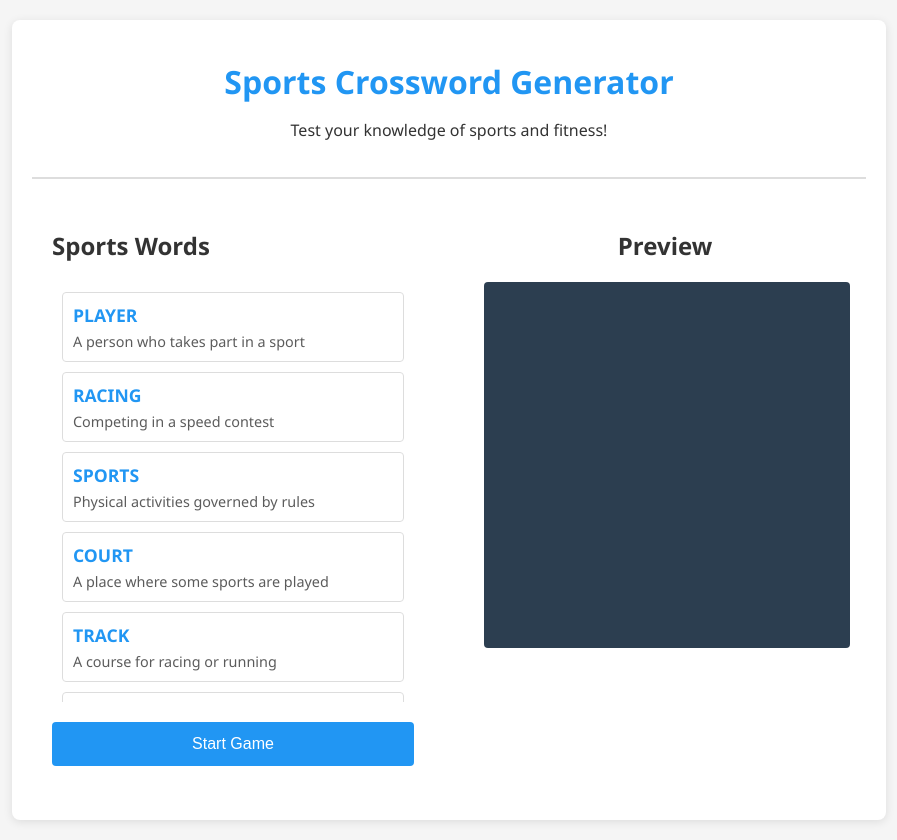
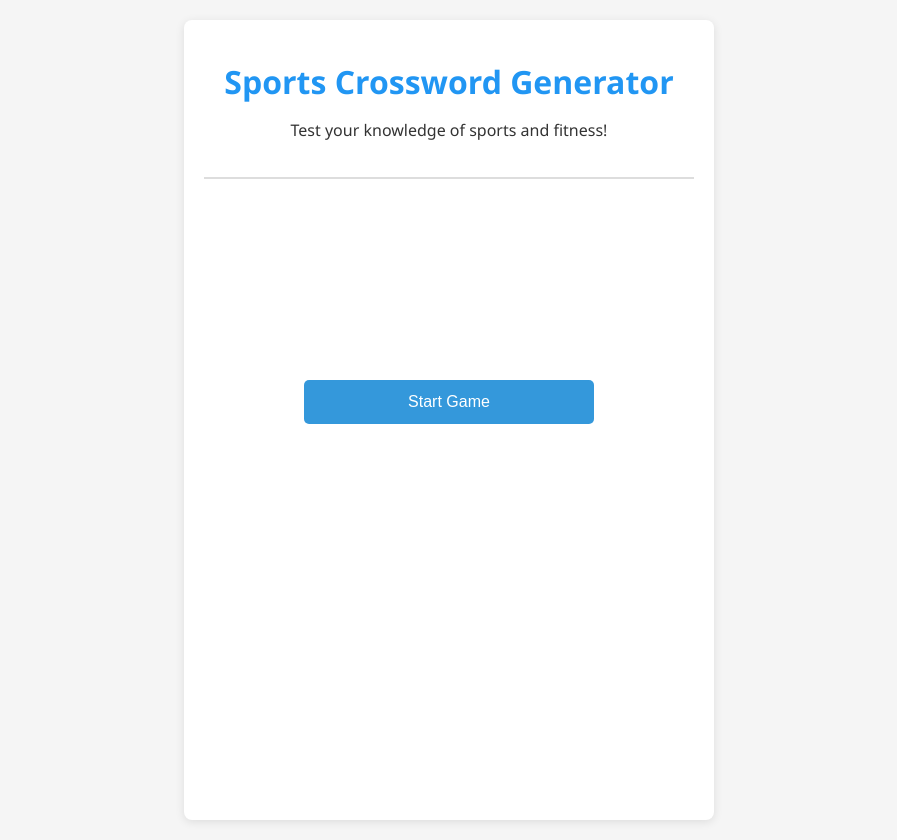
Before and after one commit to FeynmanXie/crossword-puzzle, a plain HTML site: page index.html in a window 1280 px wide. Shown: the whole page, without its empty margins (191-1088 px from the left). Drawn offline with Linux system fonts and the light colour scheme.

Commit message:
feat: simplify main interface

```diff
--- a/index.html
+++ b/index.html
@@ -17,21 +17,10 @@
         </header>
 
         <div class="main-content">
-            <!-- 左侧单词选择区域 -->
-            <div class="word-selection">
-                <h2>Sports Words</h2>
-                <div class="word-list">
-                    <!-- 单词列表将通过JS动态生成 -->
-                </div>
+            <div class="game-controls">
                 <button id="generate-button" class="button primary" onclick="generatePuzzle()">
                     Start Game
                 </button>
-            </div>
-
-            <!-- 右侧预览区域 -->
-            <div class="preview-section">
-                <h2>Preview</h2>
-                <div id="preview-grid" class="preview-grid"></div>
             </div>
         </div>
     </div>
@@ -40,32 +29,17 @@
         import { sportsWords } from './js/sports_words.js';
         import { PuzzleGenerator } from './js/PuzzleGenerator.js';
 
-        // 初始化时显示单词列表
-        window.onload = function() {
-            displayWordList();
-        };
-
-        // 显示单词列表
-        function displayWordList() {
-            const wordList = document.querySelector('.word-list');
-            sportsWords.forEach(word => {
-                const wordItem = document.createElement('div');
-                wordItem.className = 'word-item';
-                wordItem.innerHTML = `
-                    <span class="word-text">${word.text}</span>
-                    <span class="word-hint">${word.hint}</span>
-                `;
-                wordList.appendChild(wordItem);
-            });
-        }
-
-        // 生成填字游戏
         window.generatePuzzle = function() {
             const generator = new PuzzleGenerator();
             try {
-                const result = generator.generatePuzzle(sportsWords);
-                const data = encodeURIComponent(JSON.stringify(result));
-                window.location.href = `game.html?data=${data}`;
+                // 随机选择4-8个单词
+                const numWords = Math.floor(Math.random() * (8 - 4 + 1)) + 4;
+                const shuffled = [...sportsWords].sort(() => Math.random() - 0.5);
+                const selectedWords = shuffled.slice(0, numWords);
+
+                const result = generator.generatePuzzle(selectedWords);
+                localStorage.setItem('crosswordData', JSON.stringify(result));
+                window.location.href = 'game.html';
             } catch (error) {
                 alert('Failed to generate puzzle. Please try again.');
             }
@@ -73,73 +47,35 @@
     </script>
 
     <style>
-        .subtitle {
-            text-align: center;
-            color: var(--text-color);
-            margin-top: 10px;
-            font-size: 1.2em;
+        .main-content {
+            display: flex;
+            justify-content: center;
+            align-items: center;
+            min-height: 400px;
         }
 
-        .word-list {
-            display: grid;
-            grid-template-columns: repeat(auto-fill, minmax(250px, 1fr));
-            gap: 10px;
-            margin-bottom: 20px;
-            max-height: 400px;
-            overflow-y: auto;
-            padding: 10px;
+        .game-controls {
+            text-align: center;
+            width: 100%;
+            max-width: 300px;
         }
 
-        .word-item {
-            display: flex;
-            flex-direction: column;
-            padding: 10px;
-            border: 1px solid var(--border-color);
-            border-radius: 4px;
+        .button {
+            font-size: 1.2em;
+            padding: 15px 30px;
+            background: var(--primary-color);
+            color: white;
+            border: none;
+            border-radius: 8px;
             cursor: pointer;
             transition: all 0.3s ease;
+            width: 100%;
         }
 
-        .word-item:hover {
-            background-color: rgba(33, 150, 243, 0.1);
-        }
-
-        .word-item.selected {
-            background-color: var(--primary-color);
-            color: white;
-        }
-
-        .word-text {
-            font-weight: bold;
-            font-size: 1.1em;
-            margin-bottom: 5px;
-        }
-
-        .word-hint {
-            font-size: 0.9em;
-            color: inherit;
-            opacity: 0.8;
-        }
-
-        .controls {
-            display: flex;
-            gap: 10px;
-            margin-top: 20px;
-        }
-
-        @media (max-width: 768px) {
-            .word-list {
-                grid-template-columns: 1fr;
-                max-height: 300px;
-            }
-
-            .controls {
-                flex-direction: column;
-            }
-
-            .controls .button {
-                width: 100%;
-            }
+        .button:hover {
+            background: var(--primary-hover);
+            transform: translateY(-2px);
+            box-shadow: 0 4px 12px rgba(33, 150, 243, 0.3);
         }
     </style>
 </body>
```
